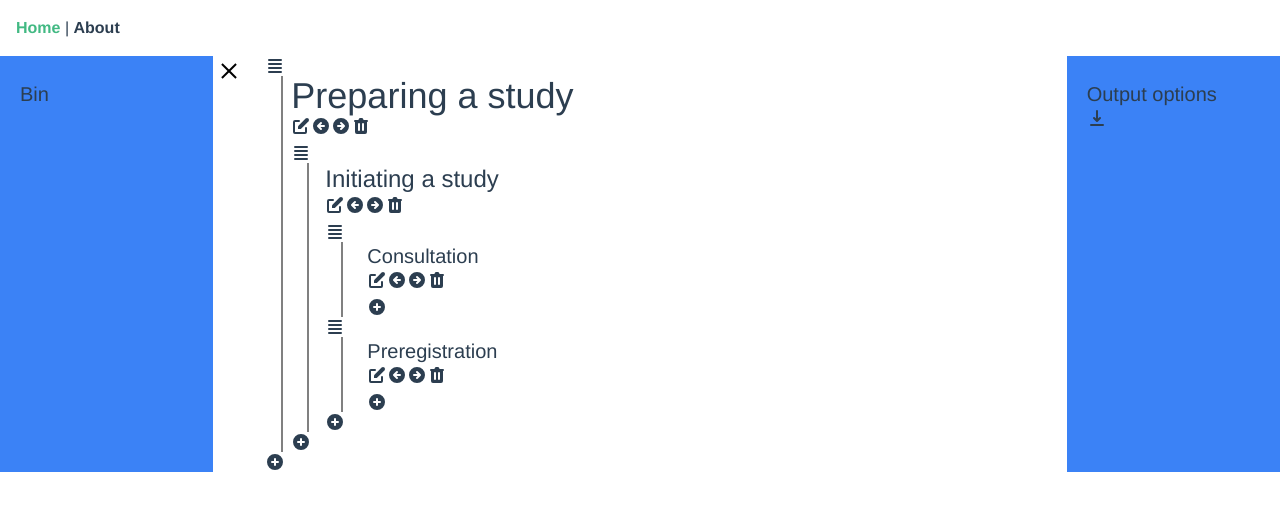
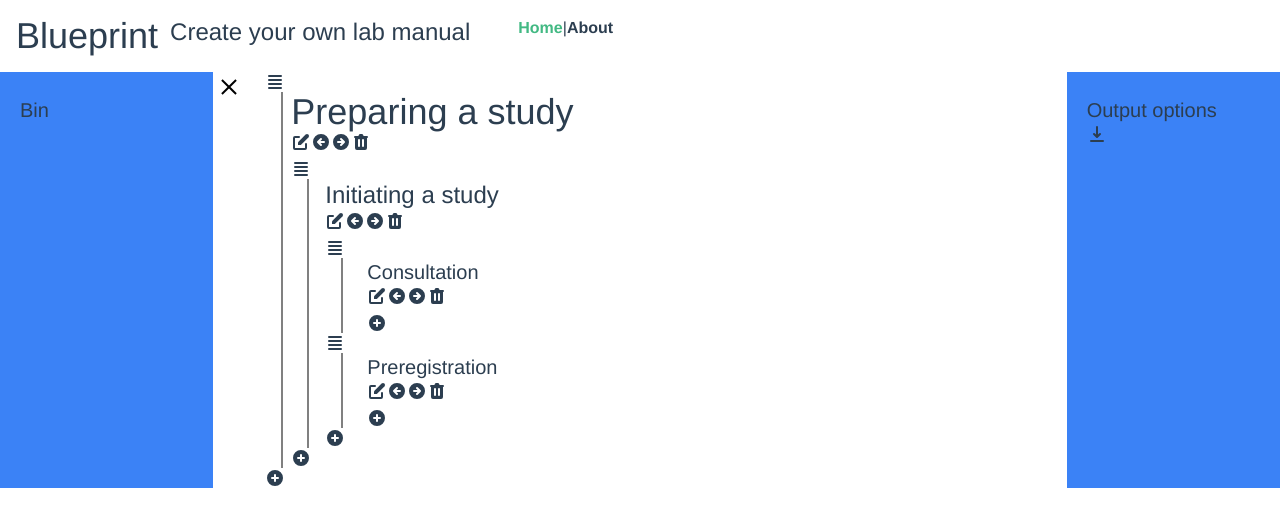
Before and after one commit to mjaquiery/lab-manual, a Vue app: page / in a window 1280 px wide. Shown: the top 526 px of the page. Built offline with nearby package versions, Linux system fonts and the light colour scheme.

Commit message:
added title

```diff
--- a/src/App.vue
+++ b/src/App.vue
@@ -1,7 +1,13 @@
 <template>
-  <div id="nav" class="top-0 p-4 w-full h-full">
-    <router-link to="/">Home</router-link> |
-    <router-link to="/about">About</router-link>
+  <div id="nav" class="top-0 p-4 w-full h-full flex flex-row">
+    <div class="flex-row flex pr-12">
+      <h1 class="pr-3">Blueprint</h1>
+      <h2>Create your own lab manual</h2>
+    </div>
+    <div class="flex-row flex">
+      <router-link to="/">Home</router-link> |
+      <router-link to="/about">About</router-link>
+    </div>
   </div>
   <router-view/>
 </template>
--- a/src/views/Home.vue
+++ b/src/views/Home.vue
@@ -16,7 +16,7 @@
         </draggable>
      </ul>
    </Sidebar>
-    <div class="flex flex-col flex-grow flex-shrink-0 ml-5">
+    <div class="flex flex-col flex-grow flex-shrink-0 ml-5 overflow-y-auto">
       <section v-if="errorLoadingTemplate">
         <p>We're sorry, we're not able to retrieve this information at the moment, please try back later.</p>
       </section>
```
